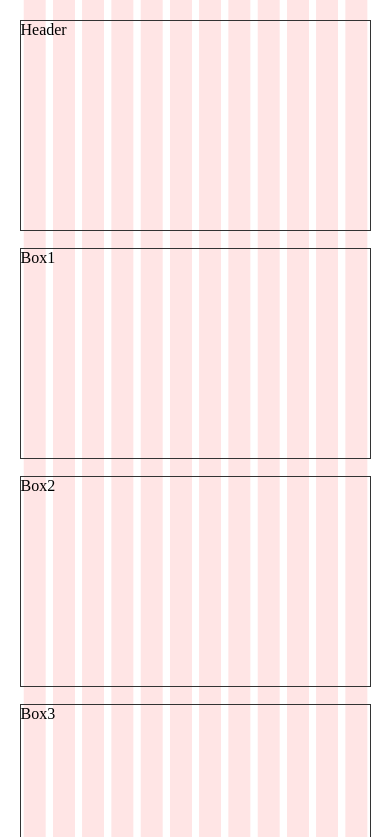
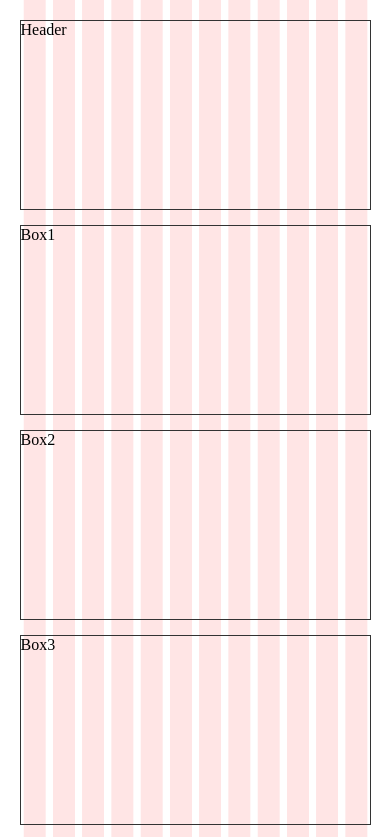
Before and after one commit to Henkeullen/CssGrids, a plain HTML site: page index.html in a window 390 px wide. Shown: the top 837 px of the page. Drawn offline with Linux system fonts and the light colour scheme.

Commit message:
ändrat storlek för att passa responsivt med alla storlekar på skärm

```diff
--- a/style.css
+++ b/style.css
@@ -9,7 +9,7 @@ padding:0;
 .footer {grid-column: span 12; display: grid;grid-template-columns: repeat(12, 1fr);grid-gap: 2% 2%; padding:1%;}
 .container{
 	width: 90%;
-	height: 100vh;
+	height: 90vh;
 	margin: 20px auto;
 	display: grid;
 	grid-template-columns: repeat(12, 1fr);
@@ -37,15 +37,13 @@ padding:0;
 	.content {grid-column:span 8;}
 	.sidebar {grid-column: span 4;}
 }
-/* Mobilenheter upp till 786px i storlek*/
-@media screen and (max-width: 768px) {
-
+/* Mobilenheter upp till 768px i storlek*/
+@media screen and (max-width: 767px) {
 	.container {grid-template-columns: 1fr; grid-template-rows: repeat(6, 25%) 100%; }
 	.header, .section1, .section2, .section3, .sidebar, .content, .footer, .footer1, .footer2, .footer3, .footer4 {grid-column: span 1;}
 	.footer{grid-template-columns: 1fr; grid-template-rows: 4;}
 }
-
-/* Tablets från 768px-959 i storlek. */
+/* Tablets från 769px-959 i storlek. */
 @media only screen and (min-width: 768px) and (max-width: 959px) {
 	.container {grid-template-rows: repeat(12, 1fr); grid-template-rows: repeat(4, 25%);}
 	.section1, .section2, .section3{ grid-column: span 4;}
```
